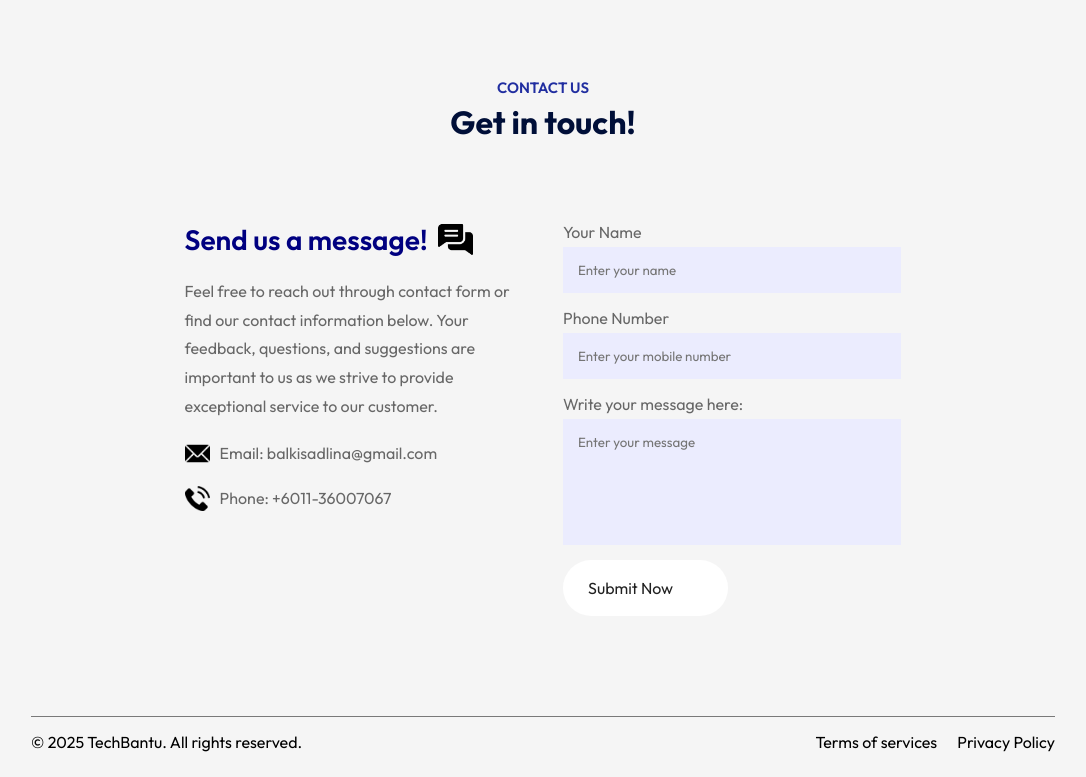
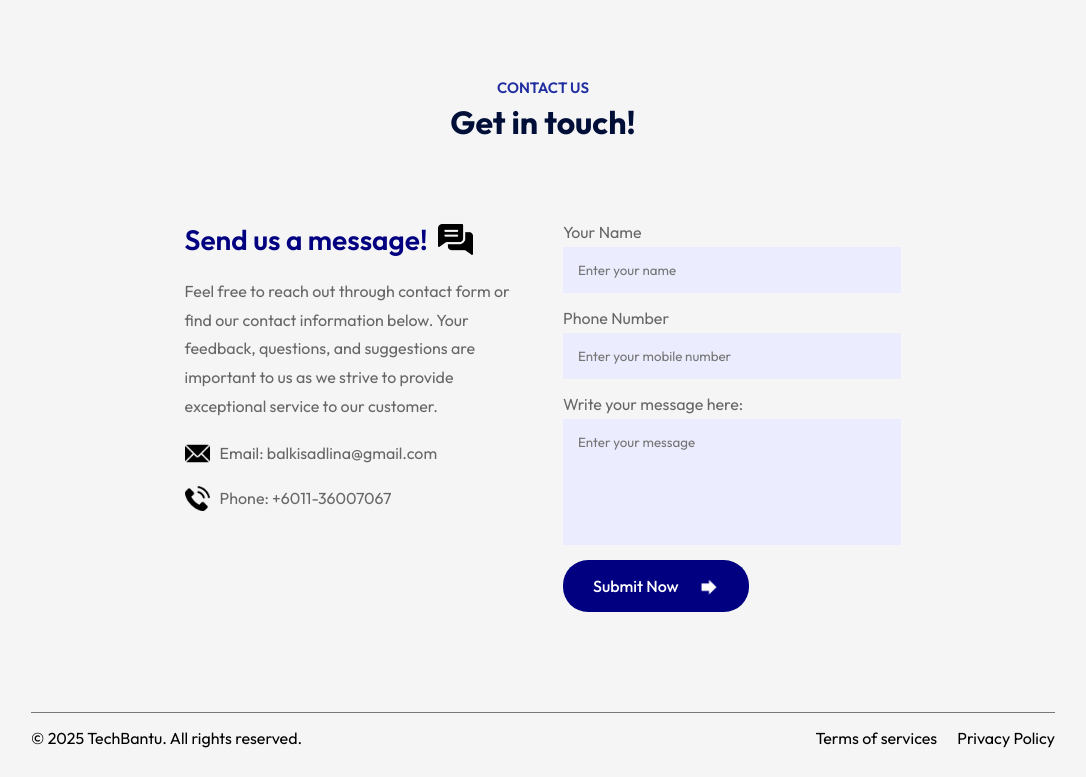
Before and after one commit to adlinablks/IT-WEBSITES, a React (Vite) app: page / in a window 1280 px wide. Shown: the part 2292-3069 px from the top of the page, without its empty margins (97-1183 px from the left). Built offline with nearby package versions, Linux system fonts and the light colour scheme.

Commit message:
button adjust

```diff
--- a/src/components/contact/contact.css
+++ b/src/components/contact/contact.css
@@ -68,3 +68,27 @@
     display: block;
     margin: 20px 0;
 }
+
+.contact-col button.dark-btn {
+    background: #000080;
+    color: #fff;
+    padding: 12px 30px;
+    border: none;
+    border-radius: 25px;
+    cursor: pointer;
+    display: inline-flex;
+    align-items: center;
+    gap: 10px;
+    font-size: 16px;
+    font-weight: 500;
+    transition: 0.3s;
+}
+
+.contact-col button.dark-btn:hover {
+    background: #000060;
+    transform: scale(1.05);
+}
+
+.contact-col button.dark-btn img {
+    width: 20px;
+}
```
